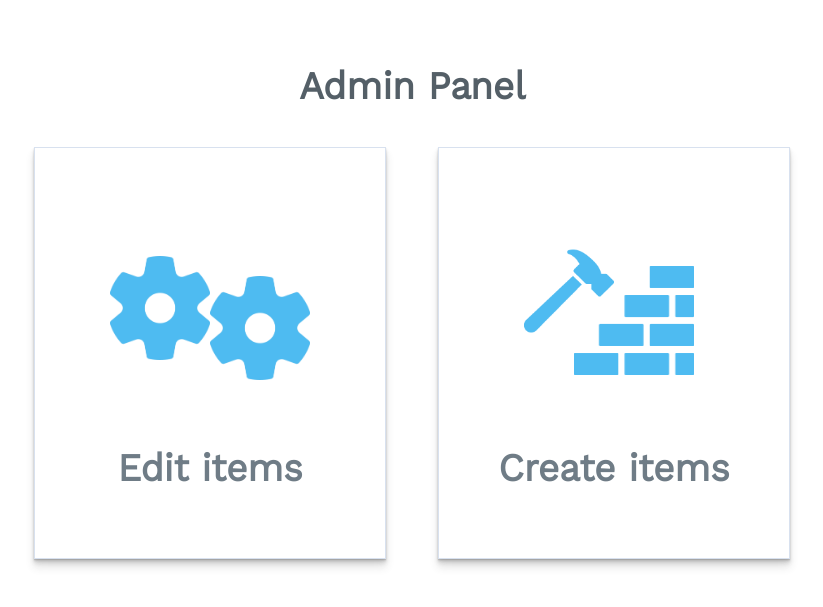
After one commit to Dumbdipshit/QuriousWeb, a PHP site: page /admin-panel.php in a window 1280 px wide. The commit adds this page. Shown: the top 607 px of the page, without its empty margins (228-1051 px from the left). Run offline with PHP 8.4, Linux system fonts and the light colour scheme.

Commit message:
Update
-Added a admin panel page

```diff
--- /dev/null
+++ b/src/admin-panel.php
@@ -0,0 +1,72 @@
+<?php
+    session_start();
+    include ("connect.php");
+?>
+
+<!DOCTYPE html>
+<html lang="en">
+<head>
+    <meta charset="UTF-8">
+    <meta name="viewport" content="width=device-width, initial-scale=1.0">
+    <title>Admin Panel</title>
+    <link rel="stylesheet" href="css/main.css">
+    <link rel="icon" type="image/x-icon" href="assets/images/magnify glass_darkBlue.png">
+</head>
+<body>
+    <header>
+        <?php
+            include ("header.php");
+        ?>
+    </header>
+
+    <main>
+        <div class="website-main-column-container">
+            <h1 class="website-location-light-text margin-top">
+                Admin Panel
+            </h1>
+
+            <!-- This is the container for the admin panels -->
+            <div class="website-items-wrap-container">
+
+                <!-- This is the container for the panel to "EDIT" items -->
+                <div class="panel-options light-gray-outline">
+                    <!-- This is the container for the panel image -->
+                    <div class="admin-panel-image-container">
+                        <img class="admin-edit-item-gear-image gear-location-one" src="assets/images/admin blue_icon.png" alt="gears">
+                        <img class="admin-edit-item-gear-image gear-location-two" src="assets/images/admin blue_icon.png" alt="gears">
+                    </div>
+
+                    <!-- This is the container for the panel name -->
+                    <h1 class="admin-panel-name">
+                        Edit items
+                    </h1>
+                </div>
+
+
+                <!-- This is the container for the panel to "Create" items -->
+                <div class="panel-options light-gray-outline">
+                    <!-- This is the container for the panel image -->
+                    <div class="admin-panel-image-container">
+                        <img class="admin-create-items-hammer-image hammer-location" src="assets/images/hammer blue.png" alt="hammer">
+                        <img class="admin-create-items-bricks-image bricks-location" src="assets/images/bricks blue.png" alt="bricks">
+                    </div>
+
+                    <!-- This is the container for the panel name -->
+                    <h1 class="admin-panel-name">
+                        Create items
+                    </h1>
+                </div>
+
+            </div>
+
+        </div>
+    </main>
+
+    <footer>
+        <?php
+            include ("footer.php");
+        ?>
+    </footer>
+    <script src="scripts/script.js"></script>
+</body>
+</html>
--- a/src/css/main.css
+++ b/src/css/main.css
@@ -564,3 +564,95 @@ input:focus {
     margin: 2vw 0;
     align-self: center;
 }
+
+.panel-options{
+    width: 350px;
+    height: 410px;
+    box-shadow: 0 1px 1px #41404026, 0 2px 2px #41404026, 0 4px 4px #41404026, 0 8px 8px #41404026;
+    margin-top: 3vw;
+    display: flex;
+    flex-direction: column;
+    gap: 30px;
+    justify-content: center;
+    cursor: pointer;
+}
+
+.admin-panel-name{
+    color: #6F7C86;
+    font-size: clamp(18px, 3vw, 3vw);
+    align-self: center;
+}
+
+.admin-panel-image-container{
+    width: 200px;
+    height: 200px;
+    align-self: center;
+    position: relative;
+    transition: 0.3s;
+}.panel-options:hover:hover .admin-panel-image-container{
+    transform: scale(1.1);
+}
+
+.admin-edit-item-gear-image{
+    width: 50%;
+    height: fit-content;
+    position: absolute;
+}
+
+.gear-location-one{
+    top: 40px;
+}.panel-options:hover .gear-location-one{
+    animation-name: gears-spinning-one;
+    animation-duration: 1.5s;
+    animation-timing-function: ease-in-out;
+}@keyframes gears-spinning-one {
+  0%   {rotate: 0deg;}
+  100%  {rotate: 360deg;}
+}
+
+.gear-location-two{
+    top: 60px;
+    left: 100px;
+}.panel-options:hover .gear-location-two{
+    animation-name: gears-spinning-two;
+    animation-duration: 1.5s;
+    animation-timing-function: ease-in-out;
+}@keyframes gears-spinning-two {
+  0%   {rotate: 0deg;}
+  100%  {rotate: -360deg;}
+}
+
+
+.admin-create-items-hammer-image{
+    width: 45%;
+    height: fit-content;
+    position: absolute;
+}.hammer-location{
+    left: 10px;
+    top: 30px;
+}.panel-options:hover .hammer-location{
+    animation-name: hammer-hammering;
+    animation-duration: 0.3s;
+    animation-iteration-count: 4;
+}@keyframes hammer-hammering {
+  0%   {left: 5px; rotate: -20deg;}
+  75%   {left: 15px; rotate: 20deg;}
+  100%  {rotate: 10deg;}
+}
+
+.admin-create-items-bricks-image{
+    width: 60%;
+    height: fit-content;
+    position: absolute;
+}.bricks-location{
+    top: 50px;
+    left: 60px;
+}.panel-options:hover .bricks-location{
+    animation-name: bricks-bricking;
+    animation-duration: 0.3s;
+    animation-iteration-count: 4;
+}@keyframes bricks-bricking {
+  0%   {top: 51px;}
+  75%   {top: 50px; left: 61px;}
+  100%  {top: 49px;}
+}
```
